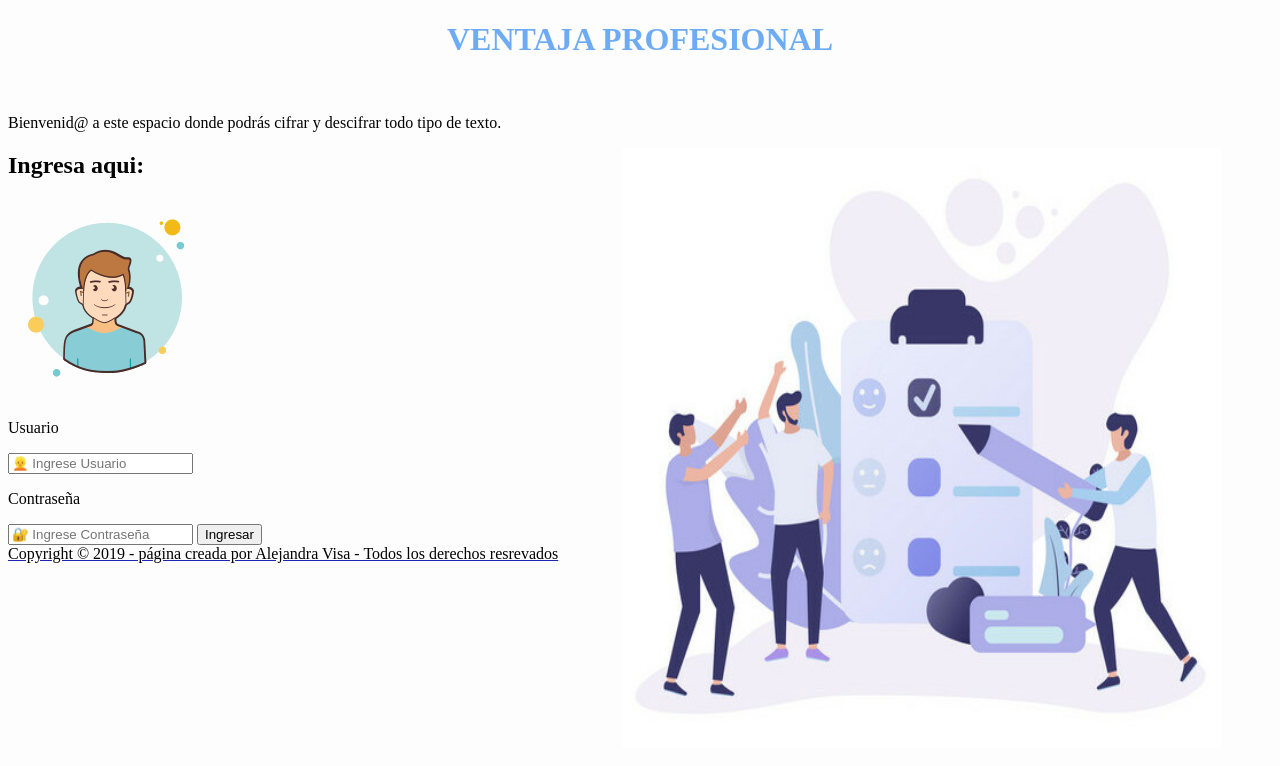
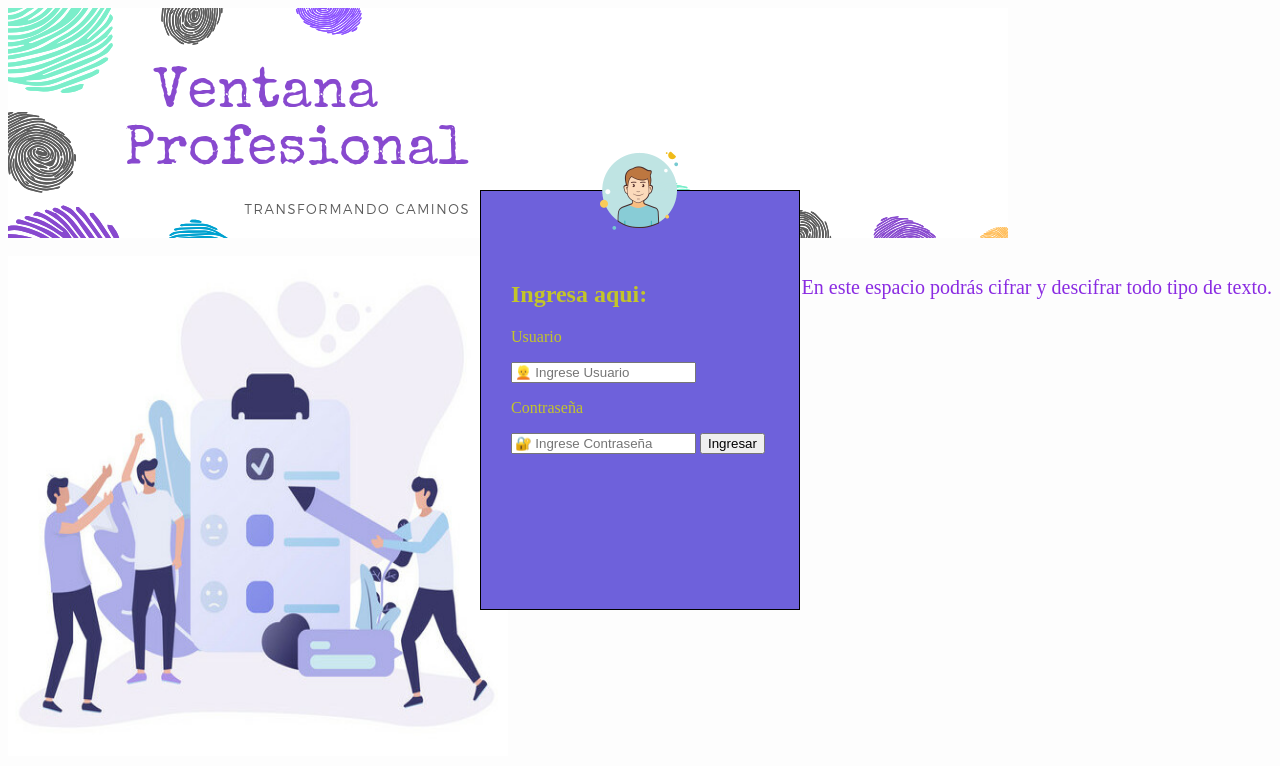
Before and after one commit to Laboratoria/LIM010-Cipher, a website: page src/index.html in a window 1280 px wide. Drawn offline with Linux system fonts and the light colour scheme.

Commit message:
se creo 1er div en css

```diff
--- a/src/index.html
+++ b/src/index.html
@@ -10,12 +10,12 @@
 <body>
   <header></header>
   <main>
-    <h1>VENTAJA PROFESIONAL</h1><br>
+    <h1></h1><br>
     <div id="divLoginInbox" class="loginBox">
-      <p>Bienvenid@ a este espacio donde podrás cifrar y descifrar todo tipo de texto.</p>
+      <p id="fraseIntro">En este espacio podrás cifrar y descifrar todo tipo de texto.</p>
     <img src="../images/imagen princ.jpg" id="imagenPrincipal"/>
-      <h2>Ingresa aqui:</h2>
-      <form>
+      <form id="loginForm">
+        <h2>Ingresa aqui:</h2>
         <img src="./../userMale.png" class="avatar">
         <p>Usuario</p>
         <input id="getUsername" type="text" placeholder="&#128113; Ingrese Usuario">
@@ -61,7 +61,7 @@
   </main>
 
   <footer>
-    <span style="text-decoration:underline rgb(28, 38, 177)">Copyright &#169; 2019 - página creada por Alejandra Visa - Todos los derechos resrevados</span>
+    <span style="text-decoration:underline rgb(28, 38, 177)">&#169; 2019 - página creada por Alejandra Visa - Todos los derechos resrevados</span>
   </footer>
   <script src="cipher.js"></script>
   <script src="index.js"></script>
--- a/src/style.css
+++ b/src/style.css
@@ -1,7 +1,13 @@
 
 h1{
-    color: rgba(36, 131, 240, 0.664);
-    text-align: center;
+    font-family: cursive;
+    font-size: 50px;
+    color: rgba(158, 36, 240, 0.664);
+    background:url('../images/Profesional.png');
+    background-repeat: no-repeat;
+    margin: 0px;
+    width: 1000px;
+    height: 230px;
 }
 
 body{
@@ -16,43 +22,35 @@ body{
    display: none;
 }
 
-
 #imagenPrincipal{
-float: right;
+float: left;
 margin-right: 50px;
 margin-bottom: 0px;
-width: 600px;
-height: 600px;
-}
-/*
-#divForm{
-    margin-left: 60px;
-    margin-top: 50px;
+width: 500px;
+height: 500px;
 }
 
-form {
-    margin: auto;
-    width: 50%;
-    max-width: 500px;
-    background: rgb(213, 214, 214);
-    padding: 30px;
-    border: 1px solid rgb(16, 16, 17)
+#fraseIntro{
+    color: blueviolet;
+    font-size: 20px;
+    float: right;
 }
 
-.loginBox{
+#loginForm {
     width: 320px;
     height: 420px;
-    background: #000;
-    color: #fff;
+    background: rgb(110, 97, 219);
+    color: rgb(195, 197, 41);
     top: 50%;
     left: 50%;
     position: absolute;
     transform: translate(-50%,-50%);
     box-sizing: border-box;
+    border: 1px solid black;
     padding: 70px 30px;
 }
 
-.loginBox .avatar{
+.avatar{
     width: 100px;
     height: 100px;
     border-radius: 50%;
@@ -61,6 +59,7 @@ form {
     left: calc(50% - 50px);
 }
 
+/*
 .loginBox .h2{
     margin: 0px;
     padding: 0 0 20px;
```
Also changed, not shown: images/Profesional.png (added).
